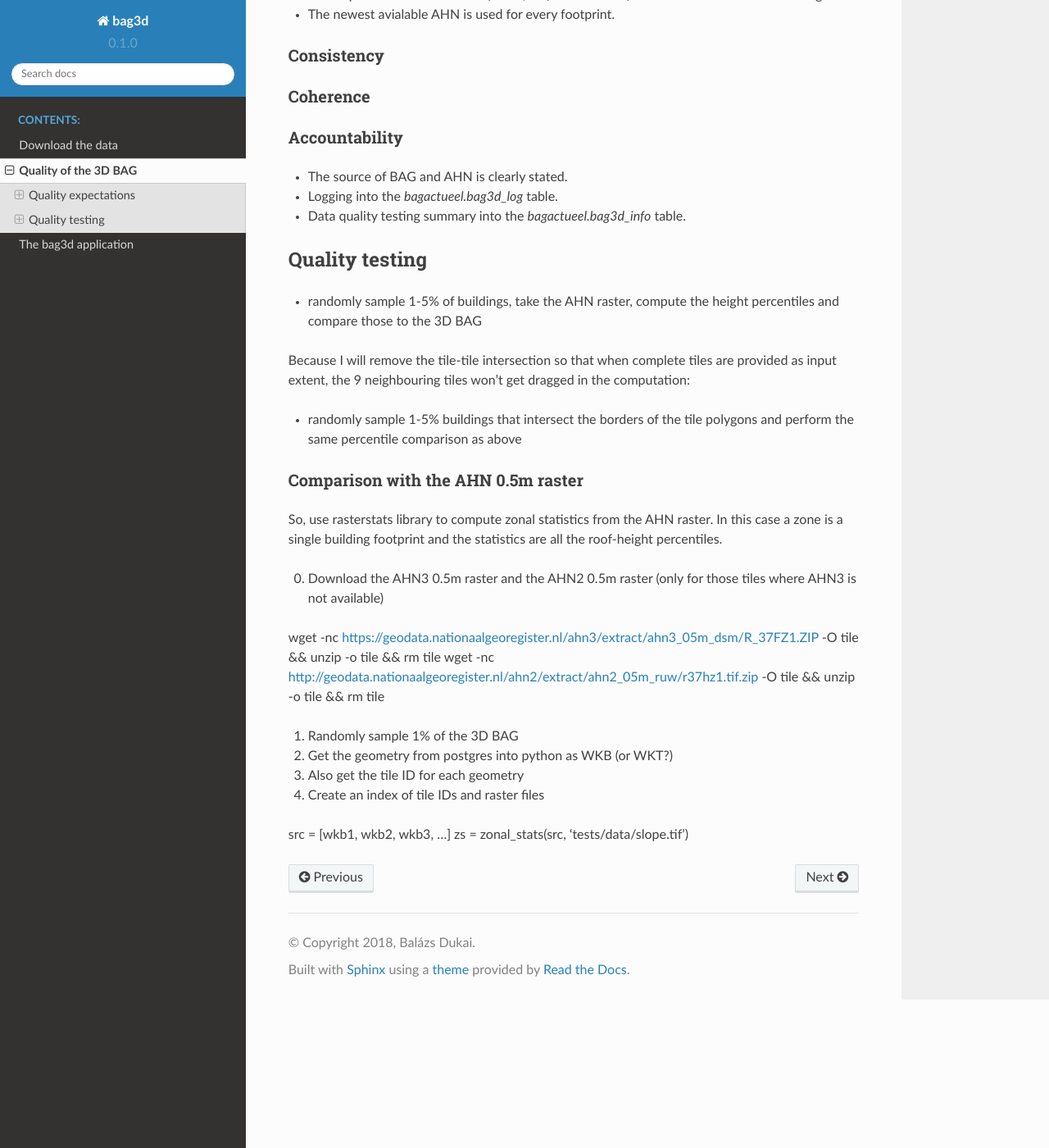
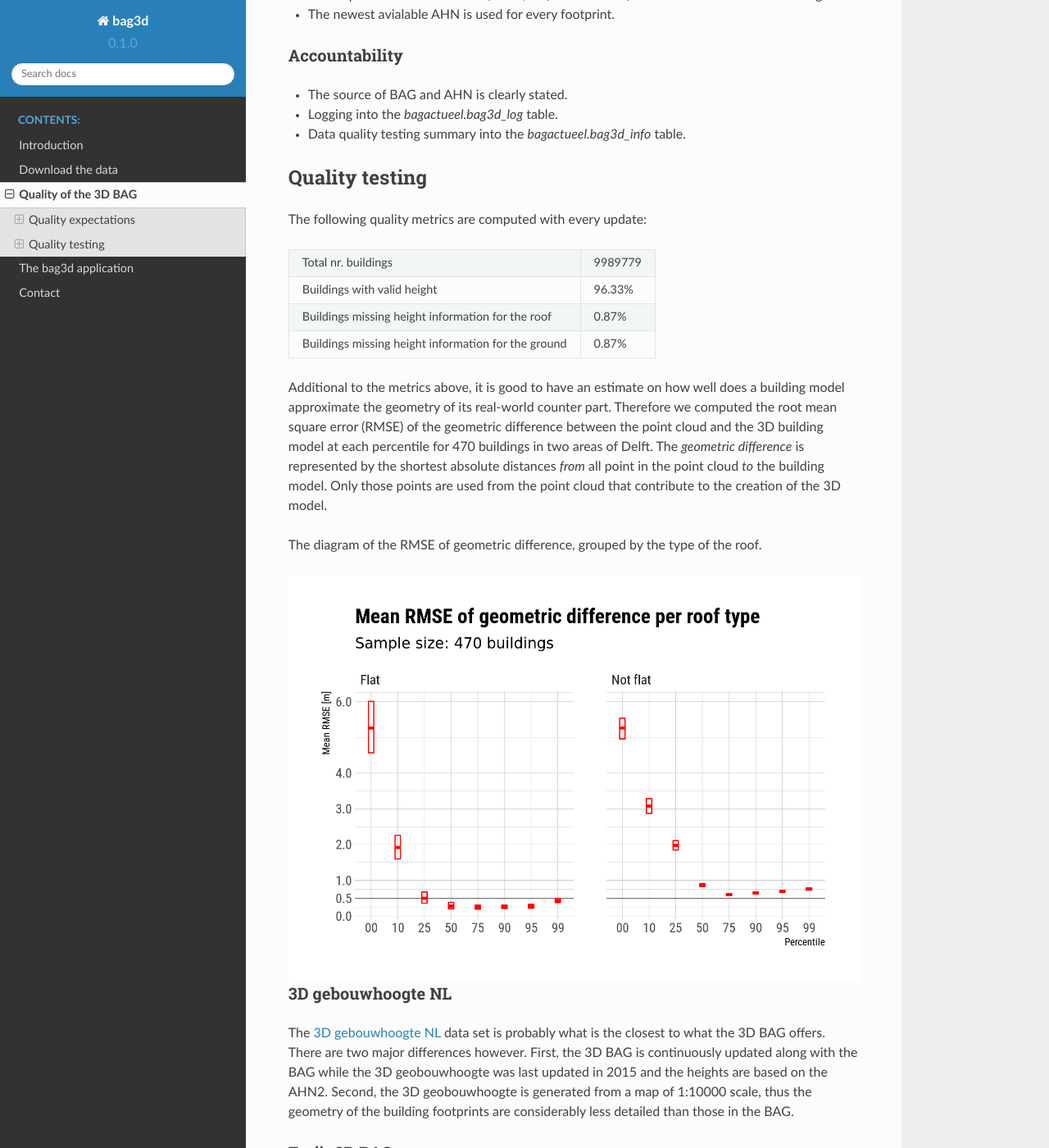
Before and after one commit to tudelft3d/bag3d, a Sphinx documentation site: the page built from docs/source/quality.rst, in a window 1280 px wide and 1400 px high, scrolled down 550 px. Shown: the whole window at 82% size. Built offline with Sphinx 7.4.7 and the Read the Docs theme 2.0.0, drawn with Linux system fonts in a browser that asks for light colours; some of the changed text lies outside the part shown.

Commit message:
Docs: quality and much more

```diff
--- a/README.rst
+++ b/README.rst
@@ -15,7 +15,7 @@
 + Export into CSV, GeoPackage or PostgreSQL backup.
 + Report various quality metrics.
 
-Read more about the 3D BAG data set as well as ``bag3d`` in the *documentation (LINK)*
+Read more about the 3D BAG data set as well as ``bag3d`` in the **`documentation <https://tudelft3d.github.io/bag3d/>`_**
 
 
 .. |Licence| image:: https://img.shields.io/badge/licence-GPL--3-blue.svg
--- a/docs/source/software.rst
+++ b/docs/source/_modules/modules.rst
@@ -1,4 +1,6 @@
 The bag3d application
 #####################
 
-.. include:: _modules/modules.rst
+.. toctree::
+
+   bag3d
--- /dev/null
+++ b/docs/source/ahn.rst
@@ -0,0 +1,65 @@
+Comparing the 3D BAG heights to the AHN 0.5m DSM
+--------------------------------------------------
+
+There are several height values computed for each building. These are
+the values of the ground and roof surface at different heights. For
+example:
+
++---------------------------------------+-------------+-------------+-------------+-------------+-------------+-------------+-----------+-----------+-----------+-----------+-----------+-----------+-----------+-----------+
+| id                                    | ground-0.00 | ground-0.10 | ground-0.20 | ground-0.30 | ground-0.40 | ground-0.50 | roof-0.00 | roof-0.10 | roof-0.25 | roof-0.50 | roof-0.75 | roof-0.90 | roof-0.95 | roof-0.99 |
++---------------------------------------+-------------+-------------+-------------+-------------+-------------+-------------+-----------+-----------+-----------+-----------+-----------+-----------+-----------+-----------+
+| b31bdd44c-00ba-11e6-b420-2bdcc4ab5d7f | -0.03       | 0.01        | 0.02        | 0.02        | 0.03        | 0.04        | -0.03     | 0.01      | 0.02      | 0.04      | 0.11      | 2.36      | 2.38      | 2.44      |
++---------------------------------------+-------------+-------------+-------------+-------------+-------------+-------------+-----------+-----------+-----------+-----------+-----------+-----------+-----------+-----------+
+
+The height values are derived from a point cloud. When using a point
+cloud that was acquired by airborne laser scanning (eg. AHN), most of
+the points are “on” the roof of the building, and there can be various
+amounts of points on the walls.
+
+The AHN 0.5m DSM is used as reference, both AHN2 and AHN3. Our
+assumption is that in the higher percentile range (eg. 70-99) the
+difference between the 3dfier output and the AHN-raster will be low,
+while in the lower percentile range the difference will be high.
+
+The differences in percentiles are computed as:
+
+    difference = 3dbag_percentile - reference_percentile
+
+Where *reference_percentile* is computed with the
+`zonal_stats <https://pythonhosted.org/rasterstats/manual.html#zonal-statistics>`_
+function of the *rasterstats* python library. The function takes a list
+of polygons and computes zonal statistics on a raster for each polygon.
+Thus in our case the zonal statistics are *percentile 10, percentile 20
+etc.*, which are the same that the 3D BAG contains.
+
+Number of buildings in the test sample: **185871**
+
+The statistical summary together with the box plot confirms that there are some very heavy outliers in the distances that were computed from the AHN3 raster. For now we ignore the reason for having differences in the range of thousands of meters.
+
++----------+---------+--------+-------+---------+-----------+-------+
+| Min.     | 1st Qu. | Median | Mean  | 3rd Qu. | Max.      | NA's  |
++----------+---------+--------+-------+---------+-----------+-------+
+| -133.499 | 0.869   | 2.402  | 6.206 | 4.968   | 10012.240 | 17881 |
++----------+---------+--------+-------+---------+-----------+-------+
+
+
+.. image:: ../figures/q_box1.png
+    :align: center
+
+We the interquartile range to identify and remove the largest outliers. Given that *Q_1* and *Q_3* denote the first and third quartiles, *IQR* denotes the interquartile range, then a data point *p* is considered an outlier if:
+
+    p < Q_1 - (1.5 * IQR)
+
+or
+
+    p > Q_3 - (1.5 * IQR)
+
+With this method the lower limit for being an outlier is set to *-5.23*, the upper limit to *11.11* meters difference and we remove *1.96%* of the data points. However, the difference in height values is still suspiciously high in the box plots below. They indicate that 2.5–5m height difference is common in the 50th–99th percentile range.
+
+.. image:: ../figures/q_box2.png
+    :align: center
+
+Let's take a closer look at the difference between the building heights obtained from the AHN DSM and the 3D BAG. The plot below shows the median building heights across the whole sample at each of the seven percentiles. We can clearly see that in case of the 3D BAG the median height of the buildings is increasing with the percentiles, which is according to the expectation. However, in case of the AHN raster the heights fall very close to 4 meters across all percentiles. This behavior is mainly due to the relatively coarse resolution of the raster and the sampling method for creating the raster.
+
+.. image:: ../figures/q_box3.png
+    :align: center
--- a/docs/source/quality.rst
+++ b/docs/source/quality.rst
@@ -1,13 +1,15 @@
+.. _quality:
+
 Quality of the 3D BAG
 ######################
 
 Quality expectations
-============================
+**********************
 
 These quality expectations describe the 3D-part of the 3D BAG. The quality of the BAG itself is not discussed here.
 
 Completeness
-*************
+-------------
 
 * Every BAG building footprint polygon should have a height assigned to it wherever AHN has data.
 
@@ -16,20 +18,14 @@
 * The binary attribute `flat_roof` is assigned to every footprint with height information.
 
 Correctness
-***********
+------------
 
 * Which part of the roof does `roof-0.00`, `roof-0.50` and `roof-0.99` relate to in the real building?
 
 * The newest avialable AHN is used for every footprint.
 
-Consistency
-************
-
-Coherence
-*********
-
 Accountability
-***************
+----------------
 
 * The source of BAG and AHN is clearly stated.
 
@@ -38,30 +34,35 @@
 * Data quality testing summary into the `bagactueel.bag3d_info` table.
 
 Quality testing
-=======================
+*****************
 
-+ randomly sample 1-5% of buildings, take the AHN raster, compute the height percentiles and compare those to the 3D BAG
+The following quality metrics are computed with every update:
 
-Because I will remove the tile-tile intersection so that when complete tiles
-are provided as input extent, the 9 neighbouring tiles won't get dragged in
-the computation:
++-----------------------------------------------------+---------+
+| Total nr. buildings                                 | 9989779 |
++-----------------------------------------------------+---------+
+| Buildings with valid height                         | 96.33%  |
++-----------------------------------------------------+---------+
+| Buildings missing height information for the roof   | 0.87%   |
++-----------------------------------------------------+---------+
+| Buildings missing height information for the ground | 0.87%   |
++-----------------------------------------------------+---------+
 
-+ randomly sample 1-5% buildings that intersect the borders of the tile polygons and perform the same percentile comparison as above
+Additional to the metrics above, it is good to have an estimate on how well does a building model approximate the geometry of its real-world counter part. Therefore we computed the root mean square error (RMSE) of the geometric difference between the point cloud and the 3D building model at each percentile for 470 buildings in two areas of Delft. The *geometric difference* is represented by the shortest absolute distances *from* all point in the point cloud *to* the building model. Only those points are used from the point cloud that contribute to the creation of the 3D model.
 
+The diagram of the RMSE of geometric difference, grouped by the type of the roof.
 
-Comparison with the AHN 0.5m raster
-***********************************
-So, use rasterstats library to compute zonal statistics from the AHN raster. In this case a zone is a single building footprint and the statistics are all the roof-height percentiles.
+.. image:: ../figures/rmse.png
+    :align: center
 
-0. Download the AHN3 0.5m raster and the AHN2 0.5m raster (only for those tiles where AHN3 is not available)
+3D gebouwhoogte NL
+-------------------
 
-wget -nc https://geodata.nationaalgeoregister.nl/ahn3/extract/ahn3_05m_dsm/R_37FZ1.ZIP -O tile && unzip -o tile && rm tile
-wget -nc http://geodata.nationaalgeoregister.nl/ahn2/extract/ahn2_05m_ruw/r37hz1.tif.zip -O tile && unzip -o tile && rm tile
+The `3D gebouwhoogte NL <https://www.kadaster.nl/-/3d-gebouwhoogte-nl>`_ data set is probably what is the closest to what the 3D BAG offers. There are two major differences however. First, the 3D BAG is continuously updated along with the BAG while the 3D geobouwhoogte was last updated in 2015 and the heights are based on the AHN2. Second, the 3D geobouwhoogte is generated from a map of 1:10000 scale, thus the geometry of the building footprints are considerably less detailed than those in the BAG.
 
-1. Randomly sample 1% of the 3D BAG
-2. Get the geometry from postgres into python as WKB (or WKT?)
-3. Also get the tile ID for each geometry
-4. Create an index of tile IDs and raster files
+Esri's 3D BAG
+--------------
 
-src = [wkb1, wkb2, wkb3, ...]
-zs = zonal_stats(src, 'tests/data/slope.tif')
+The GIS software company Esri offers open data set which is based on the BAG and AHN too (eg. `provinces <https://hub.arcgis.com/items/esrinl-content::bag-3-d-provincies-1>`_. However, it is not clear whether the height information is still relevant for each building, neither it is stated what the top surface in the model relates to in the real world.
+
+.. include:: ahn.rst
```
Also changed, not shown: docs/source/_modules/bag3d.batch3dfier.rst (added, +22 -0 lines), docs/source/_modules/bag3d.config.rst (added, +54 -0 lines), docs/source/_modules/bag3d.quality.rst (added, +10 -0 lines), docs/source/_modules/bag3d.rst (added, +48 -0 lines), docs/source/_modules/bag3d.update.rst (added, +30 -0 lines), docs/source/contact.rst (added, +8 -0 lines), docs/source/download.rst (+9 -2 lines), docs/source/index.rst (+3 -57 lines), docs/source/intro.rst (added, +63 -0 lines), docs/figures/q_box1.png (added), docs/figures/q_box2.png (added), docs/figures/q_box3.png (added), docs/figures/rmse.png (added), 3 other files.
